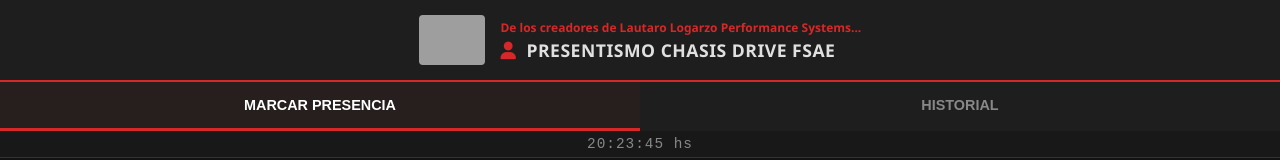
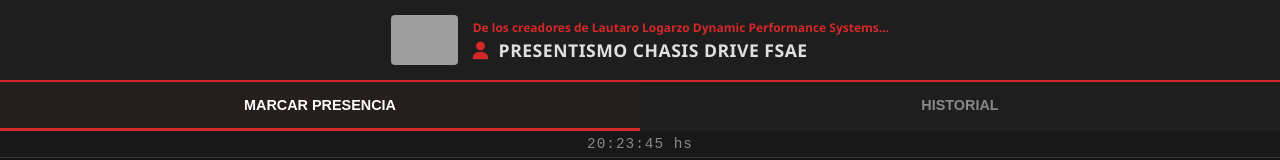
Before and after one commit to lautaromlogarzo-arch/Prueba1, a plain HTML site: page index.html in a window 1280 px wide. Shown: the top 160 px of the page. Drawn offline with Linux system fonts and the light colour scheme; no server answers; grey boxes are pictures that could not be loaded.

```diff
--- a/index.html
+++ b/index.html
@@ -182,7 +182,7 @@
             <img src="image_fb7353.png" alt="FSAE Logo" class="app-logo">
             <div class="header-texts">
                 <a href="https://lautaromlogarzo-arch.github.io/FSAE-Suspension/" target="_blank" class="subtitle-link">
-                    De los creadores de Lautaro Logarzo Performance Systems...
+                    De los creadores de Lautaro Logarzo Dynamic Performance Systems...
                 </a>
                 <h1><i class="fa-solid fa-user" style="color:var(--primary-red); margin-right: 5px;"></i> Presentismo Chasis Drive FSAE</h1>
             </div>
@@ -451,4 +451,5 @@
         }
     </script>
 </body>
+
 </html>
```
